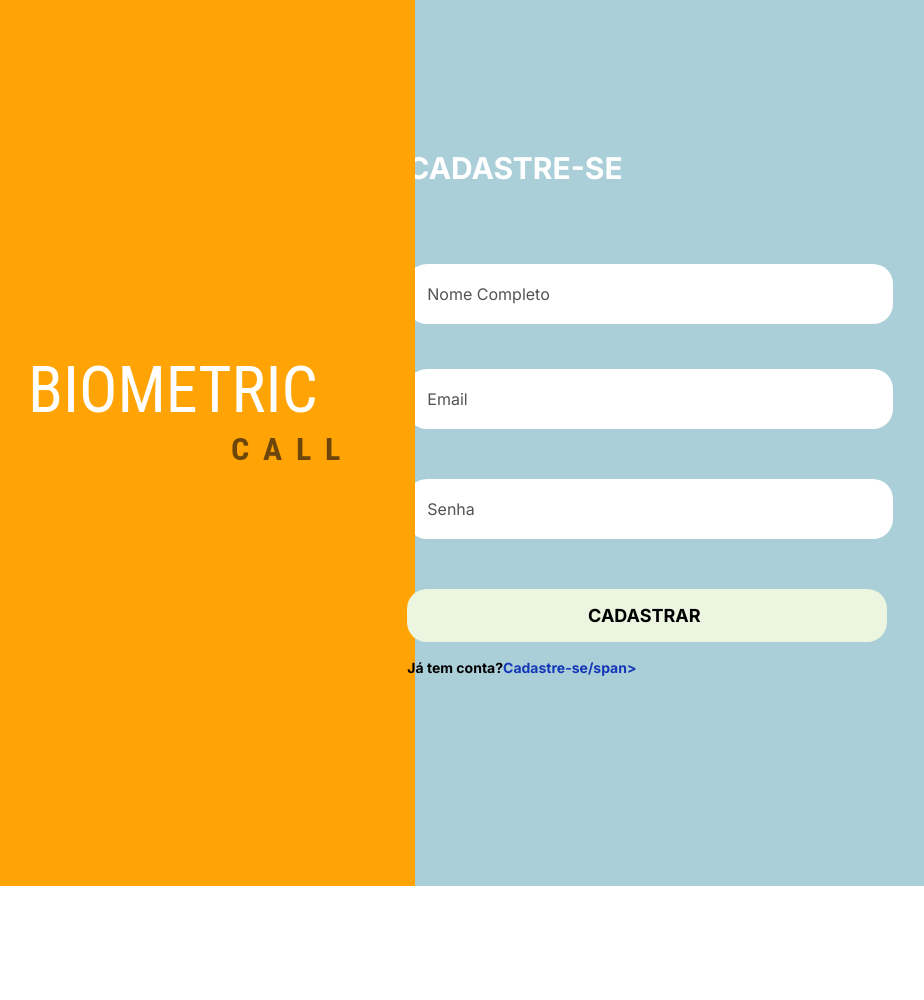
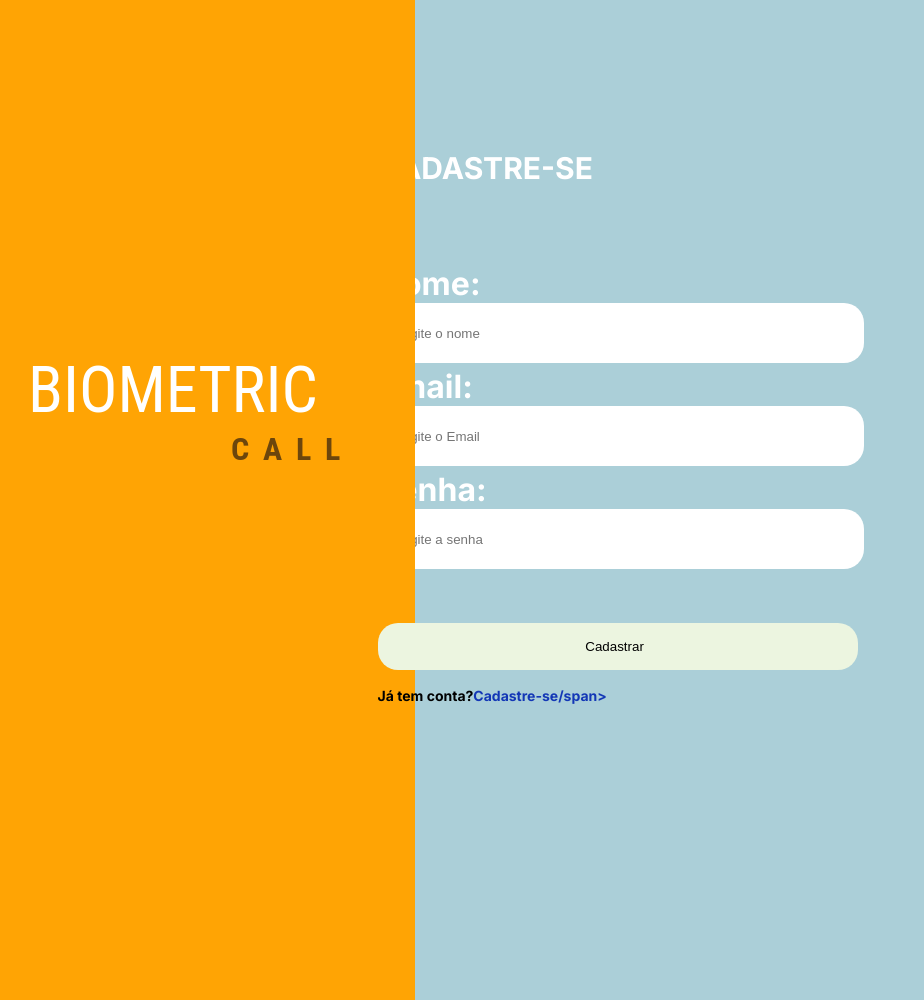
Before and after one commit to Quislom/TCC-BICALL, a plain HTML site: page cadastrarprofessor.html in a window 1280 px wide. Shown: the whole page, without its empty margins (289-1213 px from the left). Before the commit the page ends 886 px from the top, so only its background shows below. Drawn offline with Linux system fonts and the light colour scheme; a web font is replaced by a local one.

Commit message:
form cadProfessor

```diff
--- a/cadastrarprofessor.html
+++ b/cadastrarprofessor.html
@@ -31,27 +31,23 @@
     </div>
     <br>
     <br>
-    <div class="txtBoxNP">
-      <span class="txtNP">
-        Nome Completo
-      </span>
-    </div>
-      <div class="txtBoxEP">
-        <span class="txtEP">
-          Email
-        </span>
-      </div>
 
-    <div class="txtBoxSP">
-      <span class="txtSP">
-        Senha
-      </span>
-    </div>
-    <div class="btnCadProfessor">
-      <span class="txtBtnProfessor">
-        CADASTRAR
-      </span>
-    </div>
+    <!-- Formulário -->
+
+    <form method="POST" action="cadastro.php">
+
+      <label>Nome:</label>
+      <input class="txtBoxNP" type= "text" placeholder="Digite o nome"><br>
+      <label>Email: </label>
+
+     <input class="txtBoxNP" type= "text" name="login" id="login" placeholder="Digite o Email"><br>
+      <label>Senha: </label>
+
+      <input class="txtBoxNP" type="password" name="senha" id="senha" placeholder="Digite a senha"><br>
+      <input class="btnCadProfessor" type="submit" value="Cadastrar" id="cadastrar" name="cadastrar">
+
+    </form>
+
     <div class="divConta">
       <span class="txtConta">Já tem conta?</span><span class="txtConectar">Cadastre-se/span><span>
     </div>
--- a/styles/padrao.css
+++ b/styles/padrao.css
@@ -1383,7 +1383,7 @@ height: 30px;
   align-items: flex-end;
   padding: 150px 68px 244px 0;
   width: 100%;
-  height: 100%;
+  height: 100rem;
   box-sizing: border-box;
   position: relative;
 
@@ -1417,7 +1417,7 @@ height: 30px;
 }
 .txtBoxNP {
   border-radius: 20px;
-  background: #FFFFFF;
+  background: #ffffff;
   margin-bottom: 4px;
   padding: 20px;
   width: 486px;
```
Also changed, not shown: conectarprofessor.html (+6 -2 lines), 1 other file.
